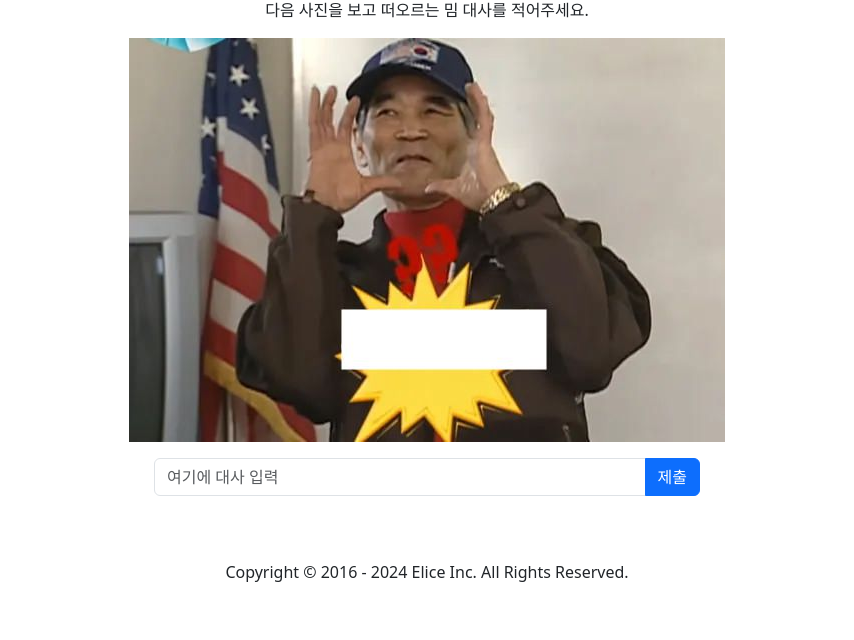
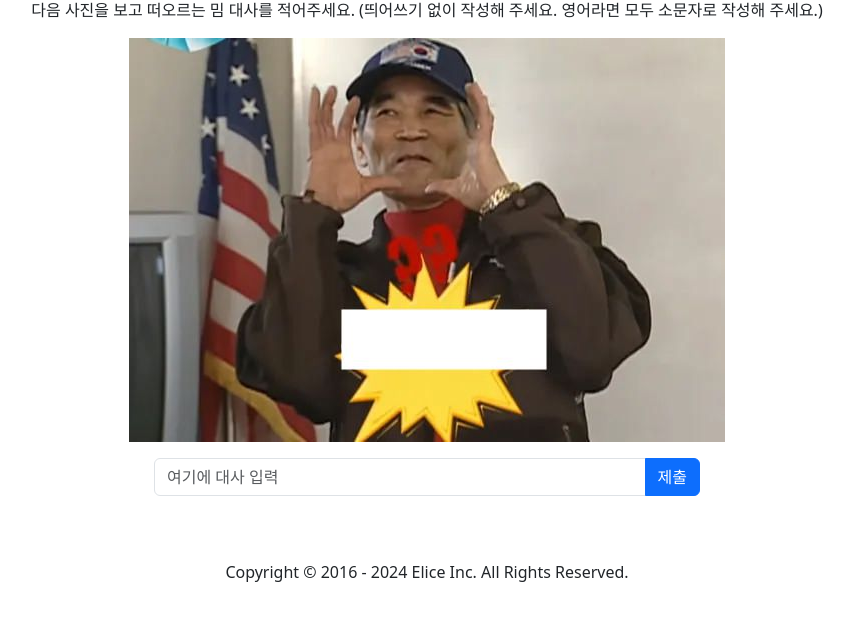
Before and after one commit to elice-contents/k-meme-test, a plain HTML site: page test.html in a window 1280 px wide. Shown: the part 160-800 px from the top of the page, without its empty margins (213-1067 px from the left). Drawn offline with nearby package versions, Linux system fonts and the light colour scheme.

Commit message:
added description

```diff
--- a/test.html
+++ b/test.html
@@ -21,7 +21,10 @@
     <main class="container my-5">
       <div class="text-center mb-3">
         <h2 id="questionNumber">문제 n</h2>
-        <p>다음 사진을 보고 떠오르는 밈 대사를 적어주세요.</p>
+        <p>
+          다음 사진을 보고 떠오르는 밈 대사를 적어주세요. (띄어쓰기 없이 작성해
+          주세요. 영어라면 모두 소문자로 작성해 주세요.)
+        </p>
         <img id="memeImage" src="" class="img-fluid" alt="밈 이미지" />
       </div>
       <div class="row justify-content-center">
```
